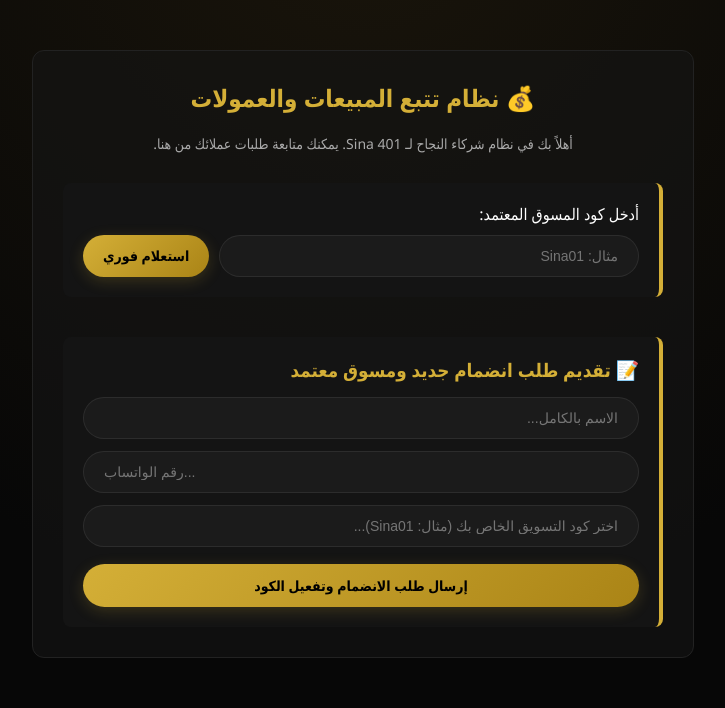
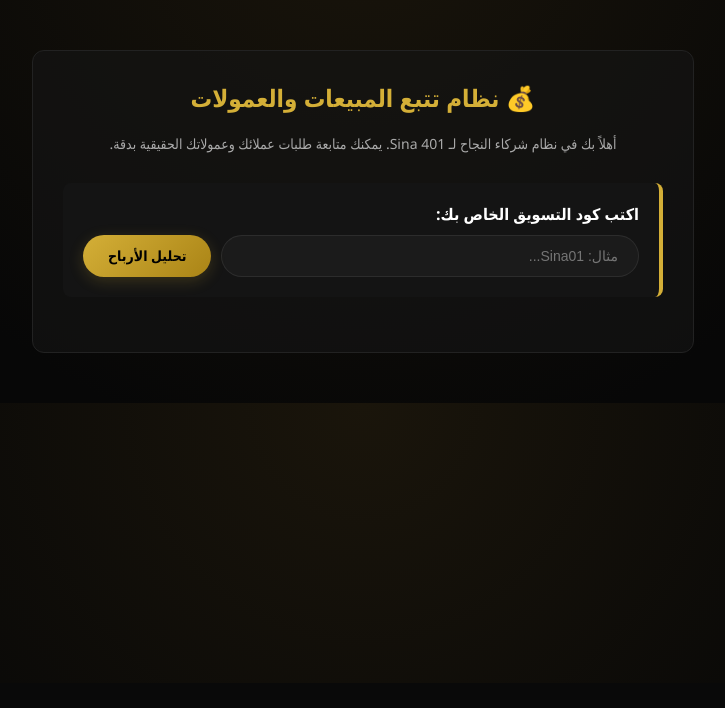
Before and after one commit to mosebh99/sina.401, a Flask app: page /marketers.html in a window 1280 px wide. Shown: the part 117-825 px from the top of the page, without its empty margins (277-1002 px from the left). After the commit the page ends 669 px from the top, so only its background shows below. Run offline with Flask 3, Linux system fonts and the light colour scheme; some libraries are stand-ins or nearby versions.

Commit message:
Update marketers.html

```diff
--- a/templates/marketers.html
+++ b/templates/marketers.html
@@ -15,62 +15,78 @@
 
     <div style="max-width: 600px; margin: 50px auto; padding: 30px; background: var(--card-bg); border-radius: 12px; border: 1px solid #222;">
         <h2 style="color: var(--primary); margin-top: 0; text-align: center;">💰 نظام تتبع المبيعات والعمولات</h2>
-        <p style="color: var(--text-muted); text-align: center; font-size: 14px;">أهلاً بك في نظام شركاء النجاح لـ Sina 401. يمكنك متابعة طلبات عملائك من هنا.</p>
+        <p style="color: var(--text-muted); text-align: center; font-size: 14px;">أهلاً بك في نظام شركاء النجاح لـ Sina 401. يمكنك متابعة طلبات عملائك وعمولاتك الحقيقية بدقة.</p>
 
         <div style="margin-top: 30px; padding: 20px; background: #141414; border-radius: 8px; border-right: 4px solid var(--primary);">
-            <label style="color:#fff; display:block; margin-bottom:10px;">أدخل كود المسوق المعتمد:</label>
+            <label style="color:#fff; display:block; margin-bottom:10px; font-weight:bold;">اكتب كود التسويق الخاص بك:</label>
             <div style="display:flex; gap:10px;">
-                <input type="text" id="m-code" class="search-input" style="flex:1;" placeholder="مثال: Sina01">
-                <button class="btn-primary" style="width:auto; margin:0; padding:0 20px;" onclick="checkMarketerEarnings()">استعلام فوري</button>
+                <input type="text" id="m-code" class="search-input" placeholder="مثال: Sina01..." style="flex:1;">
+                <button class="btn-primary" onclick="checkMarketerEarnings()" style="width:auto; margin-top:0; padding:0 25px;">تحليل الأرباح</button>
             </div>
         </div>
 
-        <div id="marketer-report" style="margin-top:20px; font-size:16px; color:var(--primary); text-align:center; font-weight:bold;"></div>
-
-        <div style="margin-top: 40px; padding: 20px; background: #141414; border-radius: 8px; border-right: 4px solid var(--primary);">
-            <h3 style="color: var(--primary); margin-top: 0; margin-bottom: 15px;">📝 تقديم طلب انضمام جديد ومسوق معتمد</h3>
-            <form id="marketer-join-form" style="display: flex; flex-direction: column; gap: 12px;">
-                <input type="text" id="join-name" class="search-input" placeholder="الاسم بالكامل..." required>
-                <input type="tel" id="join-phone" class="search-input" placeholder="رقم الواتساب..." required>
-                <input type="text" id="join-code" class="search-input" placeholder="اختر كود التسويق الخاص بك (مثال: Sina01)..." required>
-                <button type="submit" class="btn-primary" style="margin-top: 5px;">إرسال طلب الانضمام وتفعيل الكود</button>
-            </form>
-        </div>
+        <div id="marketer-report" style="margin-top:25px;"></div>
     </div>
 
     <script>
-        document.getElementById('marketer-join-form').addEventListener('submit', function(e) {
-            e.preventDefault();
-            const mCode = document.getElementById('join-code').value.trim();
-
-            // تفعيل الكود محلياً فوراً لبدء العمل وحفظه بالمتصفح
-            localStorage.setItem('active_marketer_code', mCode);
-            alert(`🎉 تم إنشاء وتفعيل كودك التسويقي بنجاح في النظام: ${mCode}\nيمكنك الآن استخدامه و ترويج المنتجات وحساب أرباحك!`);
-            document.getElementById('marketer-join-form').reset();
-
-            if(document.getElementById('m-code')) {
-                document.getElementById('m-code').value = mCode;
-                checkMarketerEarnings();
+        // التقاط الكود من الرابط وتعبئته تلقائياً عند الدخول
+        window.addEventListener('DOMContentLoaded', () => {
+            const urlParams = new URLSearchParams(window.location.search);
+            const mCode = urlParams.get('m') || localStorage.getItem('active_marketer_id');
+            if(mCode) {
+                const codeInput = document.getElementById('m-code');
+                if(codeInput) {
+                    codeInput.value = mCode;
+                    checkMarketerEarnings();
+                }
             }
         });
 
         async function checkMarketerEarnings() {
             const code = document.getElementById('m-code').value.trim();
             if(!code) { alert("من فضلك اكتب كودك أولاً!"); return; }
-            document.getElementById('marketer-report').innerText = "⏳ جاري حساب عمولاتك...";
+            document.getElementById('marketer-report').innerText = "⏳ جاري تشغيل خوارزمية جرد وحساب عمولاتك الحية...";
             try {
                 const res = await fetch('/api/orders');
                 const orders = await res.json();
+
+                // جلب الشحنات الخاصة بالمسوق فقط
                 let myOrders = orders.filter(o => o.marketer_id && o.marketer_id.trim() === code);
                 let totalComm = 0;
-                myOrders.forEach(o => { totalComm += ((o.total_price || 0) * 0.10); });
+                let deliveredCount = 0;
+
+                myOrders.forEach(o => {
+                    if (o.status === 'تم التسليم') {
+                        deliveredCount++;
+                    }
+
+                    // قراءة المنتجات لحساب عمولة كل منتج تم بيعه بدقة
+                    try {
+                        let products = typeof o.products_json === 'string' ? JSON.parse(o.products_json) : o.products_json;
+                        if (Array.isArray(products)) {
+                            products.forEach(p => {
+                                // استخدام عمولة المنتج المحددة بالمخزن أو 10% افتراضي إن لم توجد
+                                totalComm += (Number(p.commission) || (Number(p.selling_price) * 0.10)) * (p.quantity || 1);
+                            });
+                        } else {
+                            totalComm += ((o.total_price || 0) * 0.10);
+                        }
+                    } catch(e) {
+                        totalComm += ((o.total_price || 0) * 0.10);
+                    }
+                });
+
                 document.getElementById('marketer-report').innerHTML = `
-                    <div style="background:#111; padding:15px; border-radius:8px; border:1px solid var(--primary); color:#fff; text-align:right;">
-                        <p>📊 عدد الشحنات المسجلة بكودك: <span style="color:var(--primary);">${myOrders.length} طلب</span></p>
-                        <p>💰 عمولاتك الحالية التقديرية (10%): <span style="color:#22c55e;">${Math.round(totalComm)} ج.م</span></p>
+                    <div style="background:#111; padding:20px; border-radius:8px; border:1px solid var(--primary); color:#fff; text-align:right; display:flex; flex-direction:column; gap:10px;">
+                        <p style="margin:0;">📊 إجمالي الطلبات المسجلة باسمك: <span style="color:var(--primary); font-weight:bold;">${myOrders.length} طلب</span></p>
+                        <p style="margin:0;">✅ شحنات ناجحة تم تسليمها للعميل: <span style="color:#22c55e; font-weight:bold;">${deliveredCount} طلب</span></p>
+                        <hr style="border:none; border-top:1px solid #222; margin:5px 0;">
+                        <p style="margin:0; font-size:16px;">💰 العمولات المستحقة (الحقيقية والتقديرية): <span style="color:#22c55e; font-weight:bold; font-size:20px;">${Math.round(totalComm)} ج.م</span></p>
                     </div>
                 `;
-            } catch(e) { document.getElementById('marketer-report').innerText = "❌ حدث خطأ أثناء تحميل سجلات العمولات."; }
+            } catch(e) {
+                document.getElementById('marketer-report').innerText = "❌ حدث خطأ في المزامنة السحابية للسجل.";
+            }
         }
     </script>
 </body>
```
